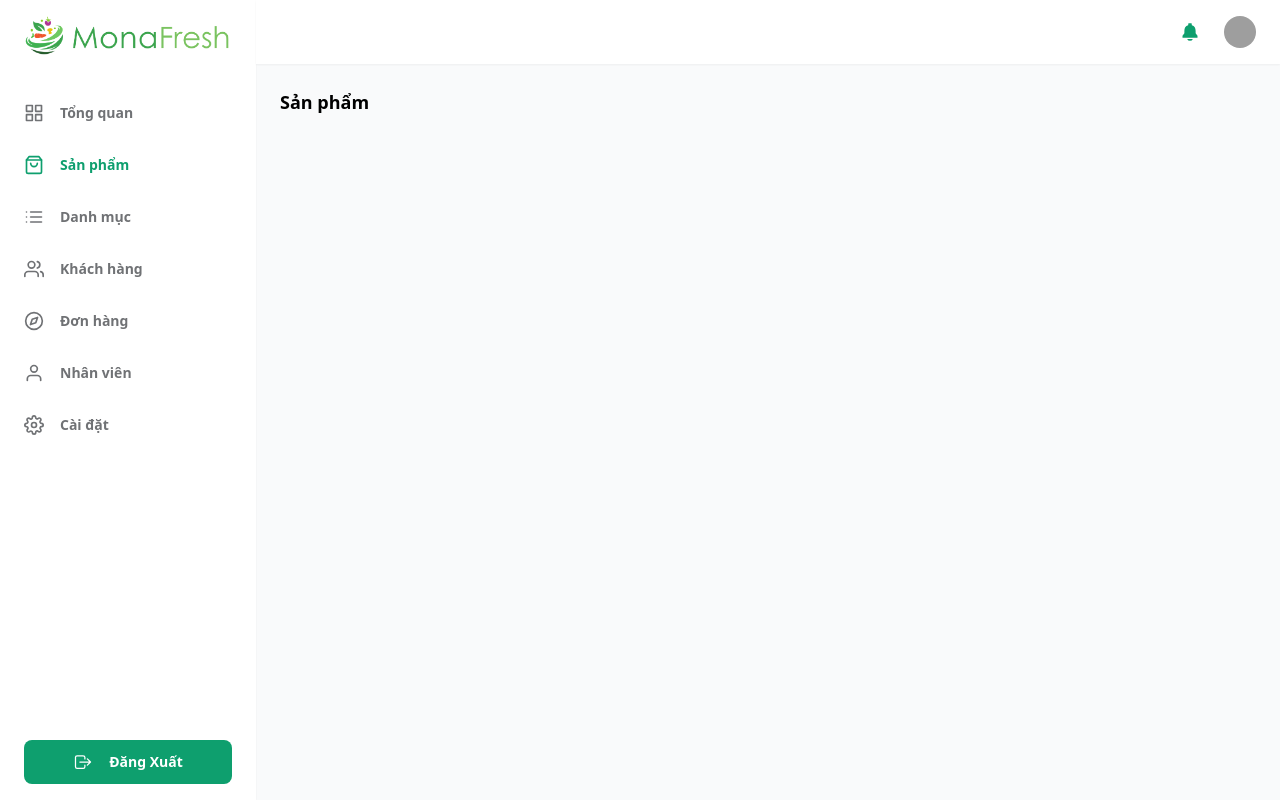
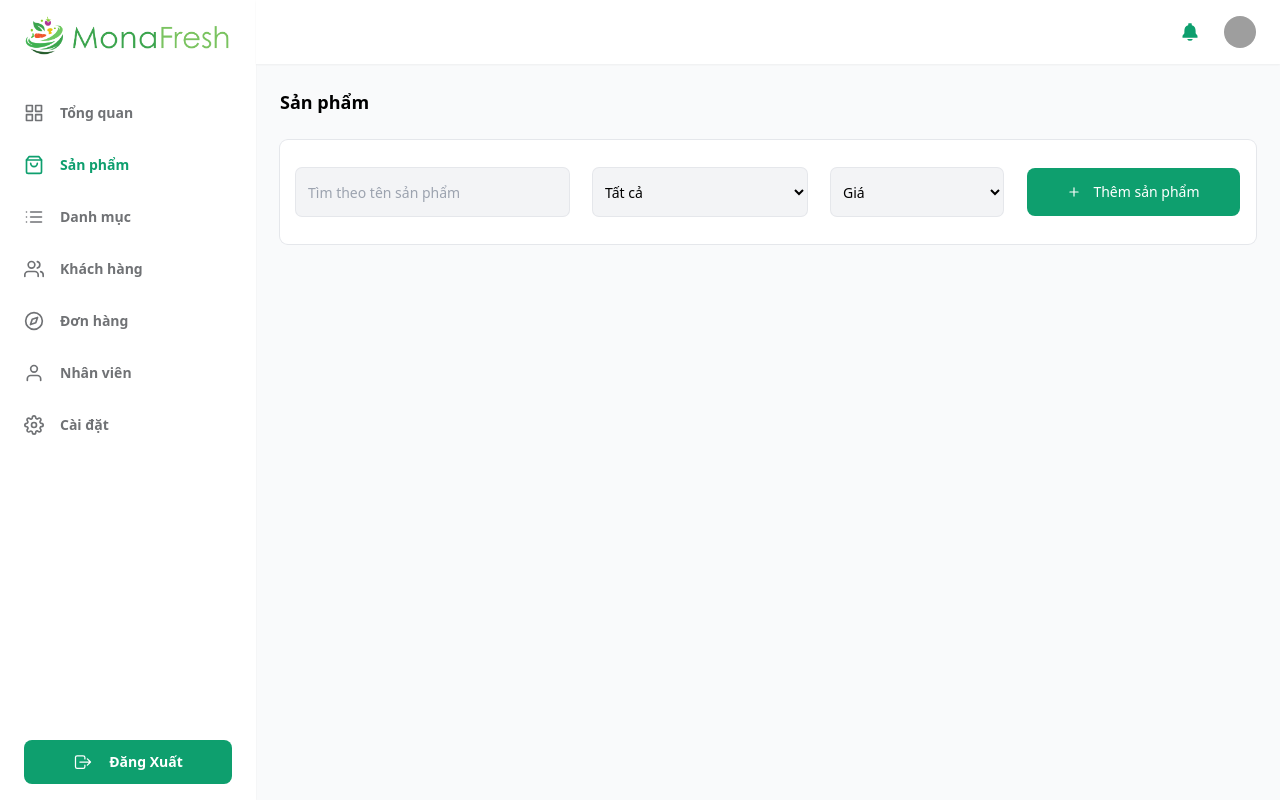
Before and after one commit to phucnguyn-203/MonaFresh, a React (Create React App) app in the folder admin/: page /products in a window 1280 px wide. Built offline with nearby package versions, Linux system fonts and the light colour scheme; grey boxes are pictures that could not be loaded.

Commit message:
created filter in product

```diff
--- /dev/null
+++ b/admin/src/components/icon/plus/index.jsx
@@ -0,0 +1,11 @@
+export default function IconPlus(){
+    return(
+        <svg stroke="currentColor" fill="none" stroke-width="2" viewBox="0 0 24 24"
+            stroke-linecap="round" stroke-linejoin="round" height="1em" width="1em"
+            xmlns="http://www.w3.org/2000/svg">
+            <line x1="12" y1="5" x2="12" y2="19"></line>
+            <line x1="5" y1="12" x2="19" y2="12"></line>
+        </svg>
+
+    );
+}
--- a/admin/src/components/layout/sidebar/index.jsx
+++ b/admin/src/components/layout/sidebar/index.jsx
@@ -15,7 +15,7 @@ export default function Sidebar() {
                     <NavItem title={title} icon={icon} path={path} />
                 ))}
             </div>
-            <button className="px-5 py-3 bg-primary font-semibold rounded-lg text-white text-sm flex items-center justify-center">
+            <button className="px-5 py-3 bg-primary hover:bg-emerald-700 font-semibold rounded-lg text-white text-sm flex items-center justify-center">
                 <div className="text-xl">
                     {" "}
                     <IconLogout />
--- a/admin/src/pages/product/index.jsx
+++ b/admin/src/pages/product/index.jsx
@@ -1,5 +1,59 @@
+import IconPlus from "../../components/icon/plus";
+import IconArrowdown from "../../components/icon/plus";
 import PageLayout from "../../components/layout/pageLayout";
 
 export default function Product() {
-    return <PageLayout title="Sản phẩm"></PageLayout>;
+    return <PageLayout title="Sản phẩm">
+        <div className="min-w-0 bg-white rounded-lg ring-1 ring-gray-200 ring-opacity-4 overflow-hidden mb-5
+        bg-white shadow-xs">
+            <div className="p-4">
+                <form className="py-3 flex py-3 grid gap-4 lg:gap-6 xl:gap-6 md:flex xl:flex">
+                    <div className="flex-grow-0 md:flex-grow lg:flex-grow xl:flex-grow ">
+                        <input className="block w-full h-12 px-3 py-1 text-sm focus:outline-none leading-5
+                        rounded-md focus:border-gray-200 border-gray-200 bg-gray-100 ring-1 ring-gray-200
+                        focus:bg-white border-transparent"
+                        type="sreach" name="sreach" placeholder="Tìm theo tên sản phẩm" />
+                    </div>
+                    <div className="flex-grow-0 md:flex-grow lg:flex-grow xl:flex-grow ">
+                        <select className="block w-full h-12 px-2 py-1 text-sm focus:outline-none leading-5
+                        rounded-md focus:border-gray-200 border-gray-200 bg-gray-100 ring-1 ring-gray-200
+                        focus:bg-white border-transparent form-select ">
+                            <option value="All" hidden="">Tất cả</option>
+                            <option value="Organic Food">Thực phẩm Organic</option>
+                            <option value="Fish &amp; Meat">Cá &amp; Thịt</option>
+                            <option value="Fruits &amp; Vegetable">Trái cây &amp; Rau củ</option>
+                            <option value="Fresh Seafood">Hải sản tươi sống</option>
+                            <option value="Cooking Essentials">Dụng Cụ Nấu Ăn</option>
+                            <option value="Breakfast">Bữa sáng</option>
+                            <option value="Drinks">Đồ uống</option>
+                            <option value="Milk &amp; Dairy">Sữa &amp; Bơ</option>
+                            <option value="Honey">Mật ong</option>
+                            <option value="Jam &amp; Jelly">Mứt &amp; Thạch</option>
+                        </select>
+                    </div>
+                    <div className="flex-grow-0 md:flex-grow lg:flex-grow xl:flex-grow ">
+                        <select className="block w-full h-12 px-2 py-1 text-sm focus:outline-none leading-5
+                        rounded-md focus:border-gray-200 border-gray-200 bg-gray-100 ring-1 ring-gray-200
+                        focus:bg-white border-transparent form-select ">
+                            <option value="All" hidden="">Giá</option>
+                            <option value="Low">Thấp đến cao</option>
+                            <option value="High">Cao đến thấp </option>
+                        </select>
+                    </div>
+                    <div className="flex-grow-0 md:flex-grow lg:flex-grow xl:flex-grow">
+                        <button className="w-full h-12 align-bottom inline-flex leading-5 items-center justify-center
+                        cursor-pointer transition-colors duration-150 font-medium px-4 py-2 rounded-lg text-sm
+                        text-white bg-primary border border-transparent hover:bg-emerald-700 ">
+                            <span class="mr-3">
+                                <IconPlus/>
+                            </span>
+                            Thêm sản phẩm
+                        </button>
+
+                    </div>
+                </form>
+            </div>
+        </div>
+
+    </PageLayout>;
 }
```
